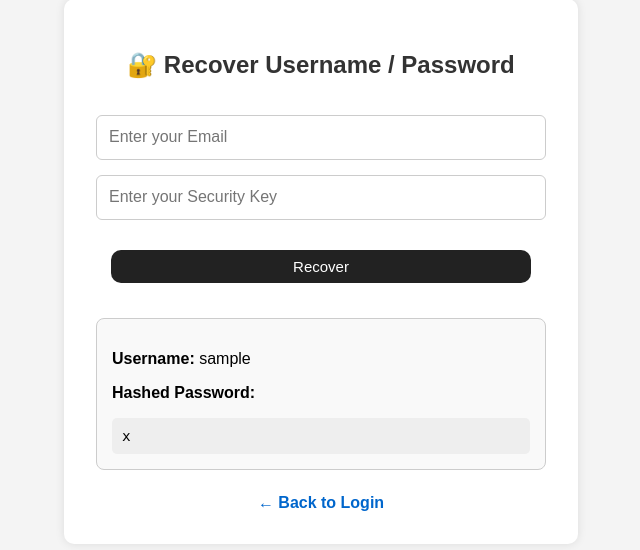
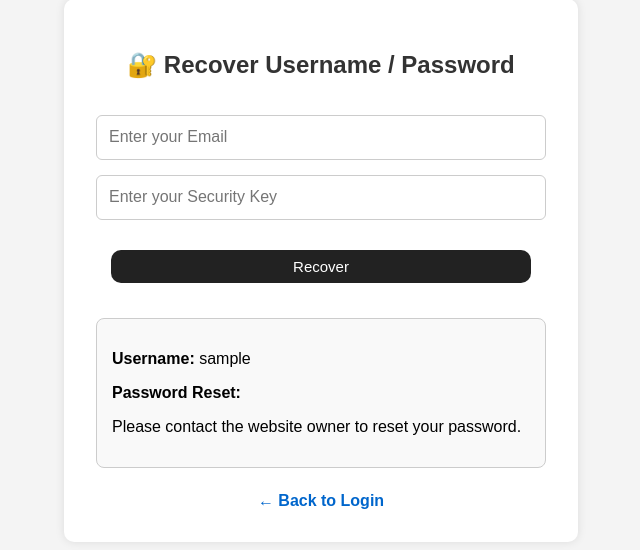
Before and after one commit to Dhanush9358/fastapi-project, a FastAPI app: template templates/forgot.html in a window 1280 px wide. Shown: the part 33-583 px from the top of the page, without its empty margins (319-959 px from the left). Run offline with FastAPI, Linux system fonts and the light colour scheme; the template is opened without the code that fills it: most values are stand-ins (such as "Sample title", 1, 10 or a date in 2020).

Commit message:
update forgot

```diff
--- a/templates/forgot.html
+++ b/templates/forgot.html
@@ -18,8 +18,8 @@
     {% if username %}
       <div class="credentials">
         <p><strong>Username:</strong> {{ username }}</p>
-        <p><strong>Hashed Password:</strong></p>
-        <pre>{{ password }}</pre>
+        <p><strong>Password Reset:</strong></p>
+        <p>Please contact the website owner to reset your password.</p>
       </div>
     {% endif %}
 
```
